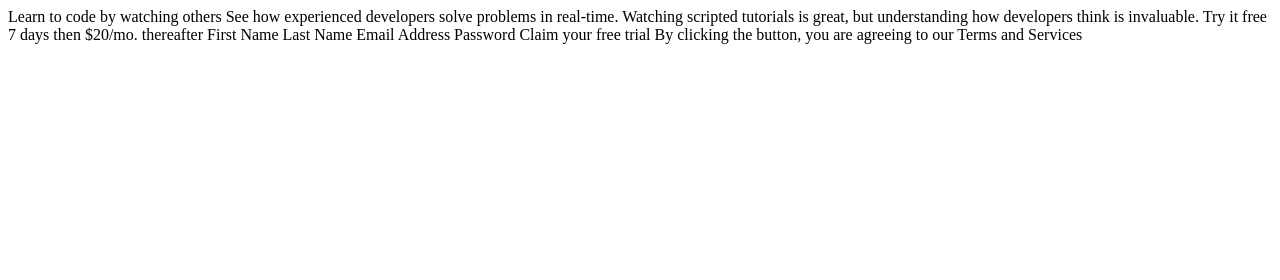
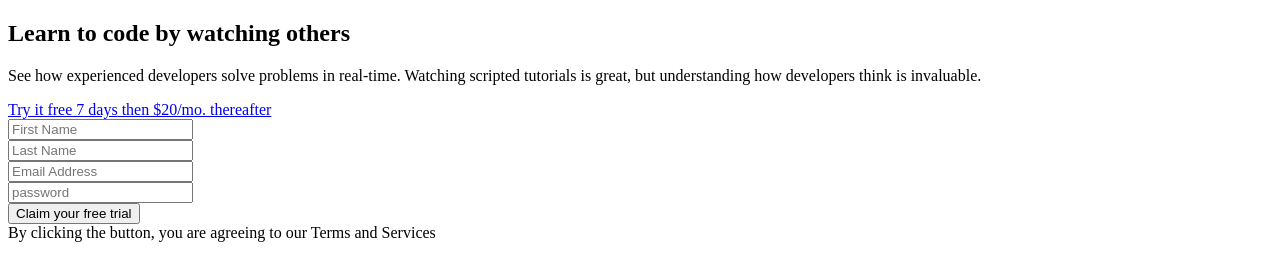
Before and after one commit to arogersrenee/intro-component-with-signup-form, a plain HTML site: page index.html in a window 1280 px wide. Drawn offline with Linux system fonts and the light colour scheme.

Commit message:
add html structure

```diff
--- a/index.html
+++ b/index.html
@@ -12,21 +12,26 @@
 </head>
 <body>
 
-  Learn to code by watching others
-
-  See how experienced developers solve problems in real-time. Watching scripted tutorials is great,
-  but understanding how developers think is invaluable.
-
-  Try it free 7 days then $20/mo. thereafter
-
-  First Name
-  Last Name
-  Email Address
-  Password
-
-  Claim your free trial
-
-  By clicking the button, you are agreeing to our Terms and Services
+  <section class="main-content">
+    <h1>Learn to code by watching others</h1>
+    <p>
+      See how experienced developers solve problems in real-time. Watching scripted tutorials is great,
+      but understanding how developers think is invaluable.
+    </p>
+  </section>
+  <section class="cta-section">
+    <div><a href="#" class="btn "><span class="free-trial">Try it free 7 days</span> then $20/mo. thereafter</a></div>
+    <div class="signup-section">
+        <form action="#" novalidate>
+          <div><input type="text" id="firstname" name="firstname" placeholder="First Name"></div>
+          <div><input type="text" id="lastname" name="lastname" placeholder="Last Name"></div>
+          <div><input type="email" id="email" name="email" placeholder="Email Address"></div>
+          <div><input type="password" id="password" name="password" placeholder="password"></div>
+          <div><input type="submit" value="Claim your free trial" class="btn"></div>
+        </form>
+        <div class="disclaimer">By clicking the button, you are agreeing to our <span class="legal">Terms and Services</span></div>
+    </div>
+  </section>
 
 
 
```
